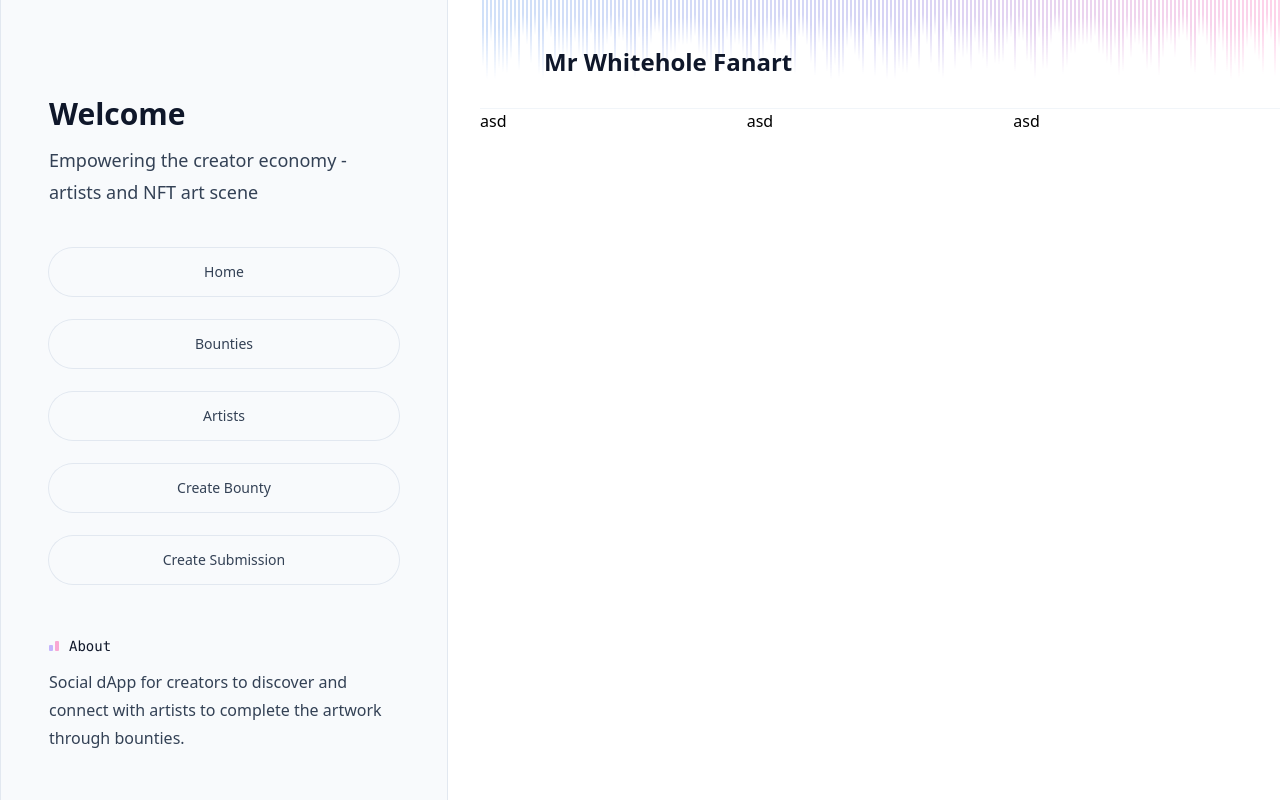
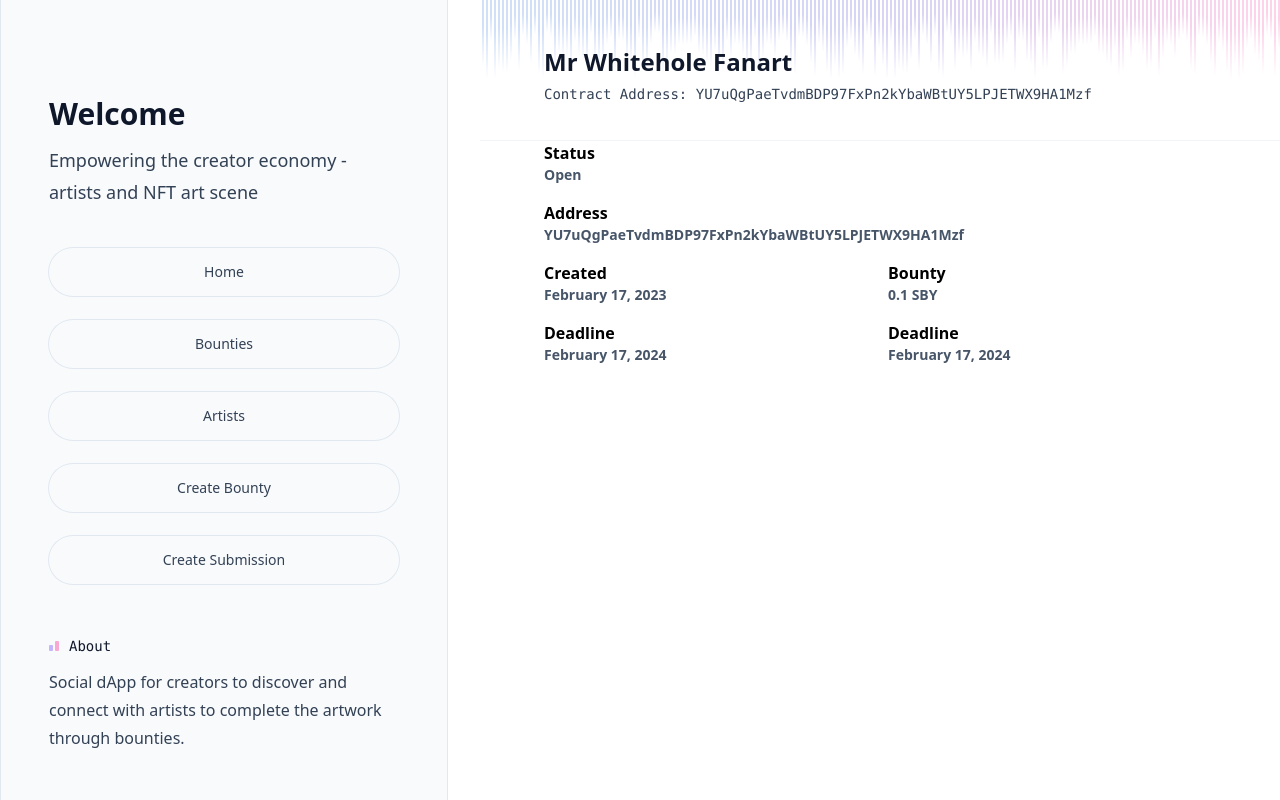
Before and after one commit to NUS-Polkadot-Team/frontend, a Next.js app: page /bounties/YU7uQgPaeTvdmBDP97FxPn2kYbaWBtUY5LPJETWX9HA1Mzf in a window 1280 px wide. Built offline with nearby package versions, Linux system fonts and the light colour scheme; a web font is replaced by a local one.

Commit message:
feat: add bounty details

```diff
--- /dev/null
+++ b/src/components/BountyPage/BountyDetails.tsx
@@ -0,0 +1,57 @@
+import type { Bounty } from '@/data/bounties';
+import { dateFormatter } from '../Layout/FormattedDate';
+
+interface BountyDetailsProps {
+  bounty: Bounty;
+}
+
+const BountyDetails = ({
+  bounty: { status, address, deadline, published, prize, token },
+}: BountyDetailsProps) => {
+  return (
+    <div className="grid grid-cols-2 gap-4">
+      <div className="col-span-2">
+        <h3 className="font-bold">Status</h3>
+        <p className="text-sm font-semibold capitalize text-slate-600">
+          {status}
+        </p>
+      </div>
+      <div className="col-span-2">
+        <h3 className="font-bold">Address</h3>
+        <p className="text-sm font-semibold capitalize text-slate-600">
+          {address}
+        </p>
+      </div>
+      <div className="grid gap-4">
+        <div>
+          <h3 className="font-bold">Created</h3>
+          <p className="text-sm font-semibold capitalize text-slate-600">
+            {dateFormatter.format(new Date(published))}
+          </p>
+        </div>
+        <div>
+          <h3 className="font-bold">Deadline</h3>
+          <p className="text-sm font-semibold capitalize text-slate-600">
+            {dateFormatter.format(new Date(deadline))}
+          </p>
+        </div>
+      </div>
+      <div className="grid gap-4">
+        <div>
+          <h3 className="font-bold">Bounty</h3>
+          <p className="text-sm font-semibold capitalize text-slate-600">
+            {prize} {token}
+          </p>
+        </div>
+        <div>
+          <h3 className="font-bold">Deadline</h3>
+          <p className="text-sm font-semibold capitalize text-slate-600">
+            {dateFormatter.format(new Date(deadline))}
+          </p>
+        </div>
+      </div>
+    </div>
+  );
+};
+
+export default BountyDetails;
--- a/src/components/Layout/FormattedDate.tsx
+++ b/src/components/Layout/FormattedDate.tsx
@@ -1,6 +1,6 @@
 import type { DetailedHTMLProps, TimeHTMLAttributes } from 'react';
 
-const dateFormatter = new Intl.DateTimeFormat('en-US', {
+export const dateFormatter = new Intl.DateTimeFormat('en-US', {
   year: 'numeric',
   month: 'long',
   day: 'numeric',
--- a/src/data/bounties.ts
+++ b/src/data/bounties.ts
@@ -1,12 +1,21 @@
 export interface Bounty {
-  published: string; //date the bounty was published
-  title: string; // title of the bounty
-  address: string; // address of the bounty
-  description: string; // description of the bounty
-  prize: string; // prize in eth of the bounty
+  /** Date the bounty was published */
+  published: string;
+  /** Title of the bounty */
+  title: string;
+  /** address of the bounty */
+  address: string;
+  /** description of the bounty */
+  description: string;
+  /** Bounty size in token currency */
+  prize: string;
+  /** Token symbol */
   token: string;
-  designsRequired: string; // number of designs required for the bounty
-  selectedDesign: string; // address of selected design
+  /** Number of designs required for the bounty */
+  designsRequired: string;
+  /** Address of design that won the bounty */
+  selectedDesign: string; //
+  /** Bounty status */
   status:
     | 'open'
     | 'started'
@@ -14,6 +23,7 @@ export interface Bounty {
     | 'completed'
     | 'expired'
     | 'cancelled';
+  /** Deadline of bounty */
   deadline: string;
 }
 
--- a/src/pages/bounties/[id].tsx
+++ b/src/pages/bounties/[id].tsx
@@ -3,6 +3,8 @@ import Head from 'next/head';
 import { Container } from '@/components/Layout/LayoutContainer';
 import { useRouter } from 'next/router';
 import bounties from '@/data/bounties';
+import { dateFormatter } from '@/components/Layout/FormattedDate';
+import BountyDetails from '@/components/BountyPage/BountyDetails';
 
 export default function BountyPage() {
   const router = useRouter();
@@ -25,25 +27,17 @@ export default function BountyPage() {
       </Head>
       <div className="pt-16 pb-12 sm:pb-4 lg:pt-12">
         <Container>
-          <h1 className="text-2xl font-bold leading-7 text-slate-900">
+          <h1 className="mb-1 text-2xl font-bold leading-7 text-slate-900">
             {bounty.title}
           </h1>
+          <span className="font-mono text-sm leading-7 text-slate-700">
+            Contract Address: {bounty.address}
+          </span>
         </Container>
         <div className="divide-y divide-slate-100 sm:mt-4 lg:mt-8 lg:border-t lg:border-slate-100">
-
-          <div className='grid grid-cols-3'>
-            <div>
-              <div>
-                asd
-              </div>
-            </div>
-            <div>
-              asd
-            </div>
-            <div>
-              asd
-            </div>
-          </div>
+          <Container>
+            <BountyDetails bounty={bounty} />
+          </Container>
         </div>
       </div>
     </>
```
